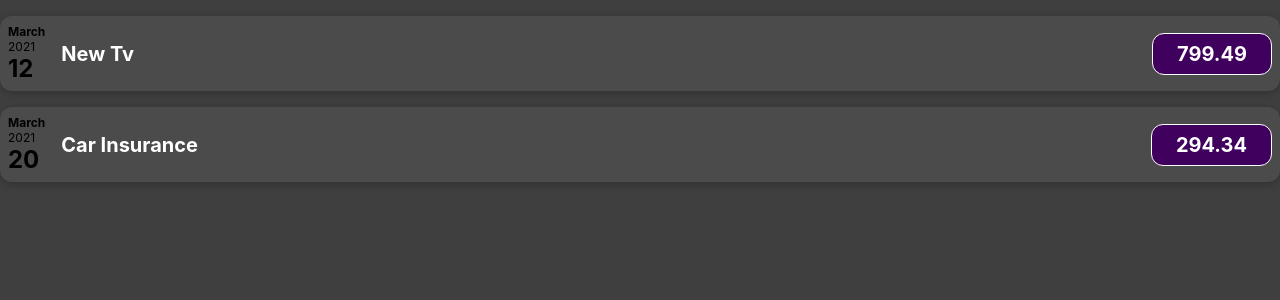
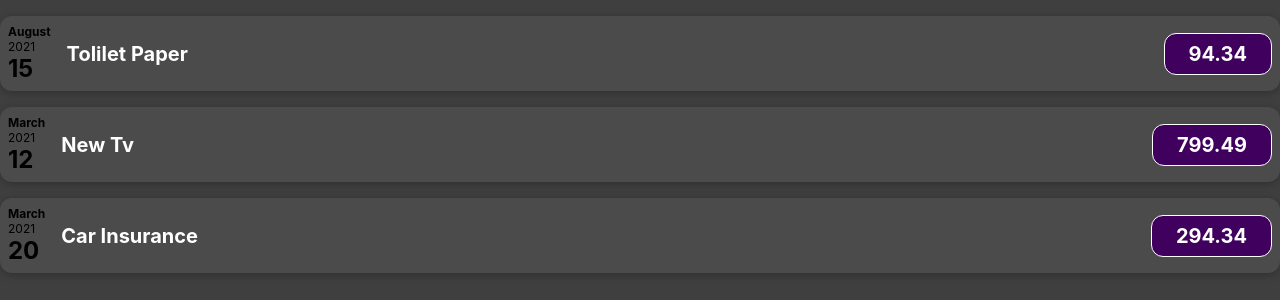
Before and after one commit to vikash-verma-profile/react-demo-example, a React (Create React App) app in the folder react-demo/: page / in a window 1280 px wide. Shown: the top 300 px of the page. Built offline with nearby package versions, Linux system fonts and the light colour scheme.

Commit message:
Components

```diff
--- a/react-demo/src/App.js
+++ b/react-demo/src/App.js
@@ -2,19 +2,42 @@
 import './App.css';
 import React from 'react';
 import ExpenseItem from './components/expenseItem';
+import Expense from './components/expneses';
 
 //Functional Component
 
 function App() {
 
   const expenses=[
-    { title:'New Tv',amount:799.49,date:new Date(2021,2,12)},
-    { title:'Car Insurance',amount:294.34, date:new Date(2021,2,20)}
-  ];
+    {
+        id:'e1',
+        title:'Tolilet Paper',
+        amount:94.34,
+        date:new Date(2021,7,15)
+    },
+    {
+        id:'e2',
+        title:'New Tv',
+        amount:799.49,
+        date:new Date(2021,2,12)
+    },
+    {
+        id:'e3',
+        title:'Car Insurance',
+        amount:294.34,
+        date:new Date(2021,2,20)
+    },
+    {
+        id:'e4',
+        title:'New Desk(Wooden)',
+        amount:450,
+        date:new Date(2021,5,20)
+    }
+
+    ];
   return (
    <div>
-     <ExpenseItem title={expenses[0].title} amount={expenses[0].amount} date={expenses[0].date} />
-     <ExpenseItem  title={expenses[1].title} amount={expenses[1].amount} date={expenses[1].date}  />
+     <Expense items={expenses} />
      </div>
   );
 }
--- /dev/null
+++ b/react-demo/src/components/cards.js
@@ -0,0 +1,13 @@
+import '../css/card.css';
+
+function Card(props)
+{
+   const classes='card'+props.className;
+    return(
+    <div className="{classes}">
+       {props.children}
+    </div>
+    );
+}
+
+export default Card;
--- /dev/null
+++ b/react-demo/src/components/expneses.js
@@ -0,0 +1,16 @@
+import '../css/Expense.css';
+import Card from './cards';
+import ExpenseItem from './expenseItem';
+
+function Expense(props)
+{
+ return(
+    <Card className="expenses">
+        <ExpenseItem title={props.items[0].title} amount={props.items[0].amount} date={props.items[0].date} />
+        <ExpenseItem title={props.items[1].title} amount={props.items[1].amount} date={props.items[1].date} />
+        <ExpenseItem title={props.items[2].title} amount={props.items[2].amount} date={props.items[2].date} />
+    </Card>
+ )
+}
+
+export default Expense;
--- /dev/null
+++ b/react-demo/src/css/Expense.css
@@ -0,0 +1,9 @@
+.expenses {
+    padding: 1rem;
+    background-color: rgb(31, 31, 31);
+    margin: 2rem auto;
+    width: 50rem;
+    max-width: 95%;
+    border-radius: 12px;
+    box-shadow: 0 1px 8px rgba(0, 0, 0, 0.25);
+  }
```
Also changed, not shown: react-demo/src/css/ExpenseItem.css (indentation only), react-demo/src/css/card.css (added).
